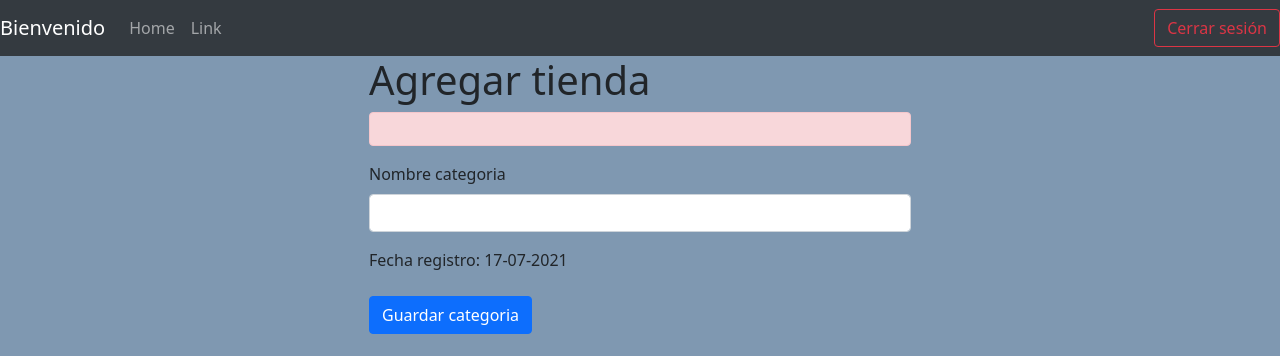
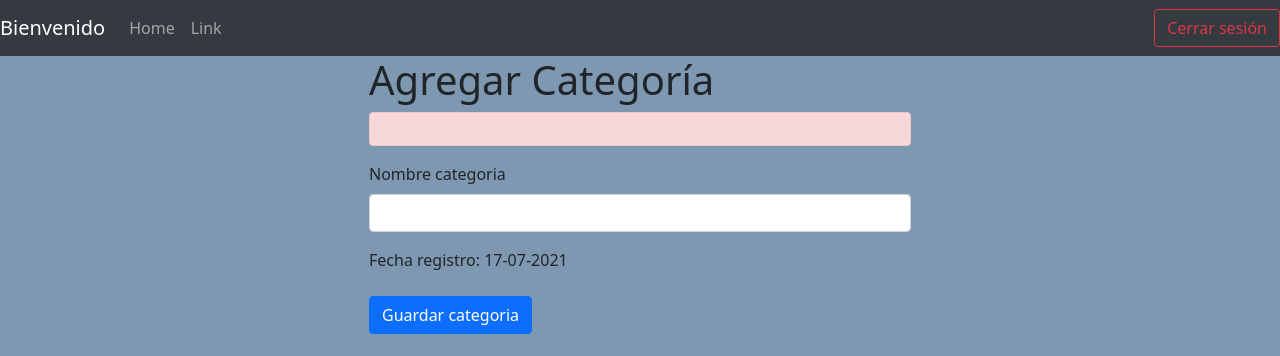
Before and after one commit to dowwo/delivery, a CodeIgniter 4 app: template app/Views/agregar_categoria.php in a window 1280 px wide. Shown: the top 356 px of the page. Run offline with PHP 8.4 and a stand-in for CodeIgniter, Linux system fonts and the light colour scheme; the template is opened without the code that fills it, so the values that code supplies are empty; some libraries are stand-ins or nearby versions.

Commit message:
Update agregar_categoria.php

```diff
--- a/app/Views/agregar_categoria.php
+++ b/app/Views/agregar_categoria.php
@@ -47,7 +47,7 @@ if(isset($_SESSION['msg'])){
 <div class="container">
     <div class="row justify-content-md-center">
         <div class="col-6">
-            <h1>Agregar tienda</h1>
+            <h1>Agregar Categoría</h1>
             <?php if(isset($validation)):?>
                 <div class="alert alert-danger"><?= $validation->listErrors() ?></div>
             <?php endif;?>
```
